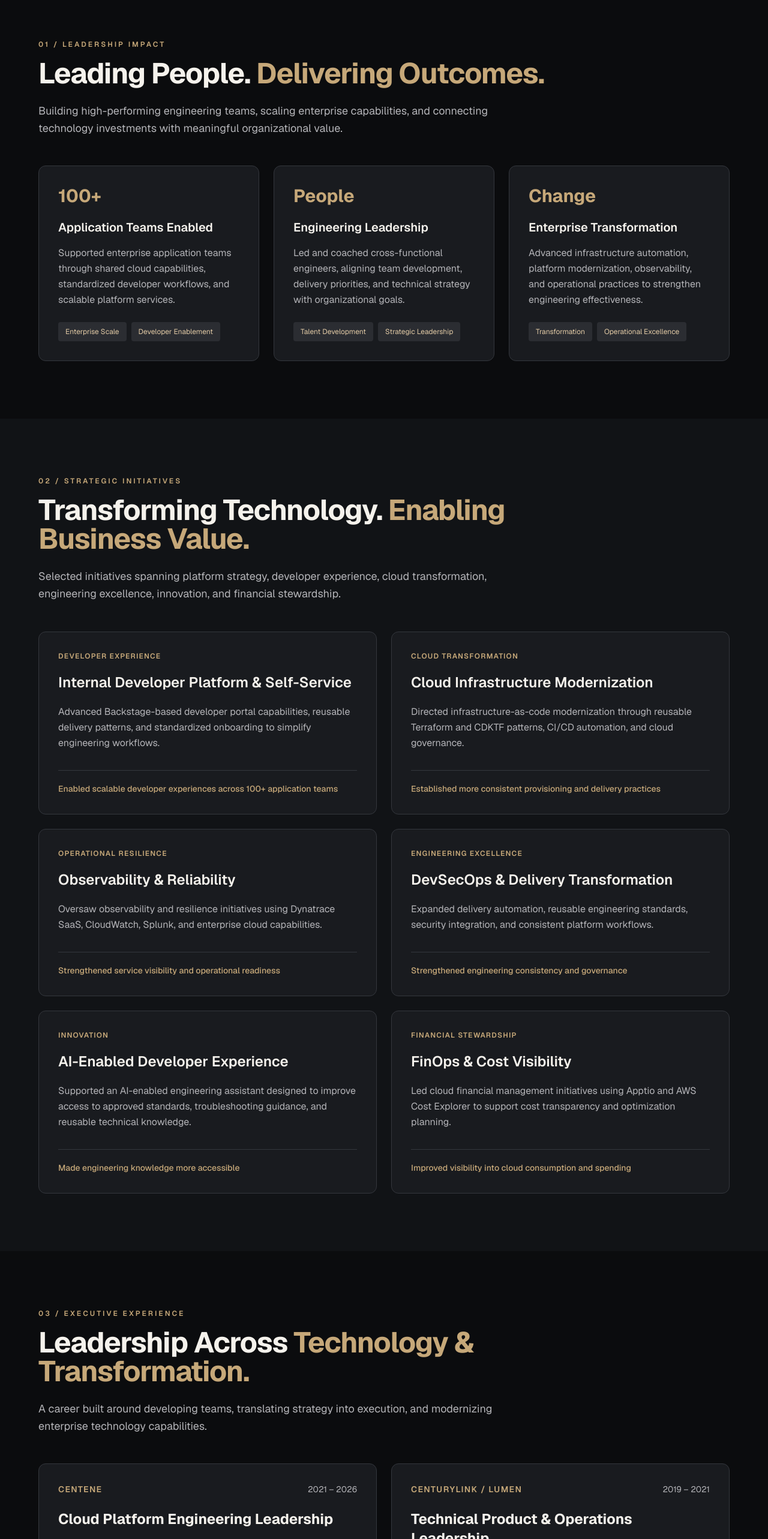
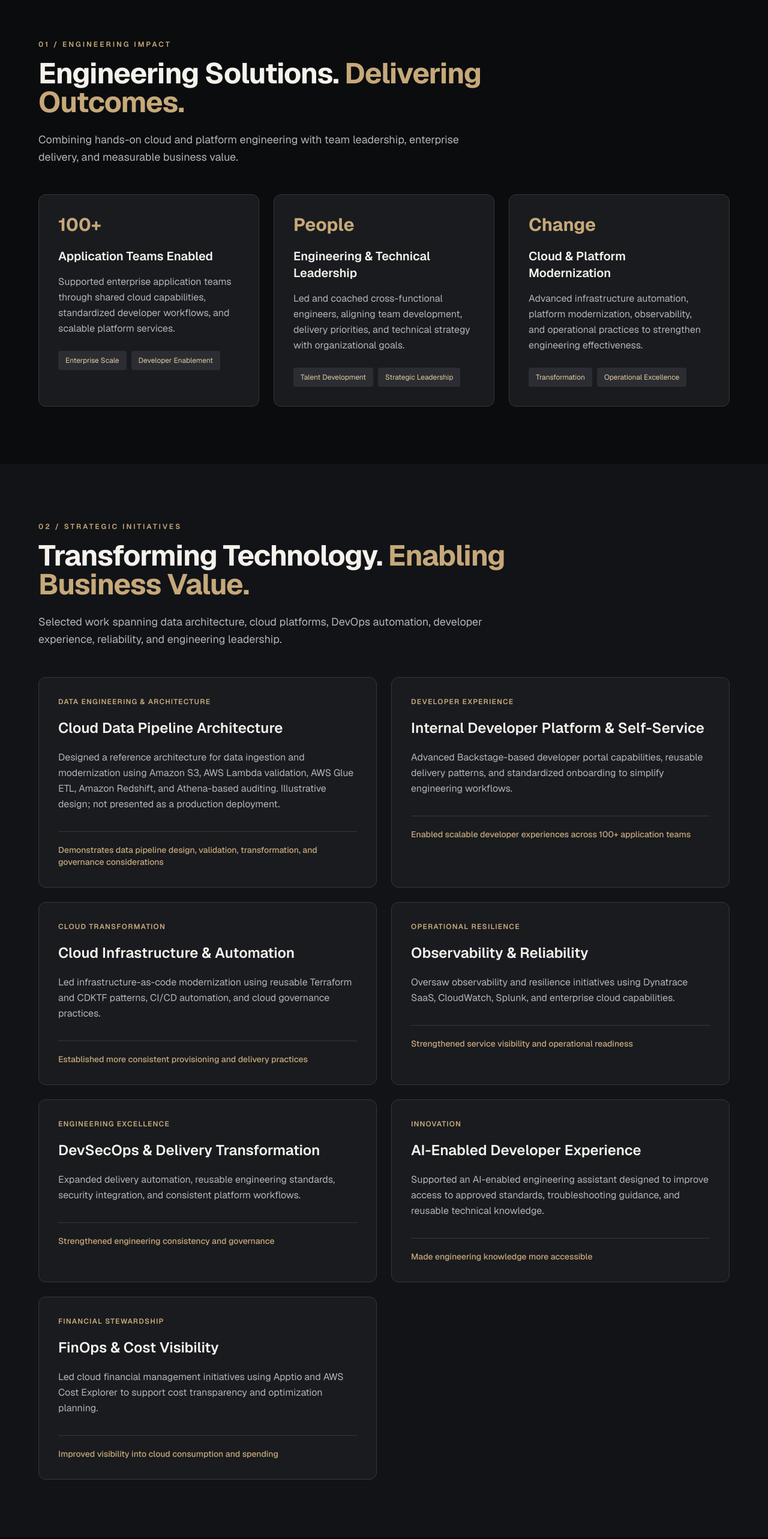
Before and after one commit to Edwardeddie10/edward-portfolio, a Next.js app: page /edward-portfolio/ in a window 1280 px wide. Shown: the part 2149-4715 px from the top of the page at 60% size. Built offline with nearby package versions, Linux system fonts and the light colour scheme.

Commit message:
Refactor LeadershipPortfolio component details
Updated titles and descriptions for various leadership metrics and initiatives. Refactored the executive experience section to use selected work instead.

```diff
--- a/components/LeadershipPortfolio.tsx
+++ b/components/LeadershipPortfolio.tsx
@@ -9,14 +9,14 @@ const impact = [
   },
   {
     metric: "People",
-    title: "Engineering Leadership",
+    title: "Engineering & Technical Leadership",
     description:
       "Led and coached cross-functional engineers, aligning team development, delivery priorities, and technical strategy with organizational goals.",
     tags: ["Talent Development", "Strategic Leadership"],
   },
   {
     metric: "Change",
-    title: "Enterprise Transformation",
+    title: "Cloud & Platform Modernization",
     description:
       "Advanced infrastructure automation, platform modernization, observability, and operational practices to strengthen engineering effectiveness.",
     tags: ["Transformation", "Operational Excellence"],
@@ -24,6 +24,13 @@ const impact = [
 ];
 
 const initiatives = [
+  {
+    category: "DATA ENGINEERING & ARCHITECTURE",
+    title: "Cloud Data Pipeline Architecture",
+    description:
+      "Designed a reference architecture for data ingestion and modernization using Amazon S3, AWS Lambda validation, AWS Glue ETL, Amazon Redshift, and Athena-based auditing. Illustrative design; not presented as a production deployment.",
+    outcome: "Demonstrates data pipeline design, validation, transformation, and governance considerations",
+  },
   {
     category: "DEVELOPER EXPERIENCE",
     title: "Internal Developer Platform & Self-Service",
@@ -33,9 +40,9 @@ const initiatives = [
   },
   {
     category: "CLOUD TRANSFORMATION",
-    title: "Cloud Infrastructure Modernization",
+    title: "Cloud Infrastructure & Automation",
     description:
-      "Directed infrastructure-as-code modernization through reusable Terraform and CDKTF patterns, CI/CD automation, and cloud governance.",
+      "Led infrastructure-as-code modernization using reusable Terraform and CDKTF patterns, CI/CD automation, and cloud governance practices.",
     outcome: "Established more consistent provisioning and delivery practices",
   },
   {
@@ -68,38 +75,34 @@ const initiatives = [
   },
 ];
 
-const executiveExperience = [
+const selectedWork = [
   {
-    company: "CENTENE",
-    period: "2021 – 2026",
-    title: "Cloud Platform Engineering Leadership",
-    roles: [
-      "Manager, Cloud Platform Engineering",
-      "Senior Technical Platform Manager",
-    ],
+    category: "CLOUD & PLATFORM ENGINEERING",
+    title: "Enterprise Cloud Platform Modernization",
     description:
-      "Led engineering teams and strategic initiatives across enterprise cloud enablement, platform modernization, developer experience, observability, resilience, and operational excellence.",
-    strengths: [
-      "People Leadership",
-      "Platform Strategy",
-      "Enterprise Enablement",
-    ],
+      "Supported cloud platform capabilities, infrastructure automation, reusable Terraform/CDKTF patterns, and developer self-service for enterprise application teams.",
+    strengths: ["AWS", "Terraform / CDKTF", "Kubernetes", "Developer Enablement"],
   },
   {
-    company: "CENTURYLINK / LUMEN",
-    period: "2019 – 2021",
-    title: "Technical Product & Operations Leadership",
-    roles: [
-      "Technical Product Owner",
-      "Senior Operations Solution Analyst",
-    ],
+    category: "DEVOPS & SITE RELIABILITY",
+    title: "Delivery Automation & Operational Reliability",
     description:
-      "Connected business priorities with technical product delivery, operational platform improvements, cross-functional execution, and enterprise technology initiatives.",
-    strengths: [
-      "Product Delivery",
-      "Stakeholder Alignment",
-      "Operational Transformation",
-    ],
+      "Contributed to CI/CD standardization, observability modernization, incident response practices, and production reliability across complex enterprise systems.",
+    strengths: ["CI/CD", "Dynatrace", "CloudWatch", "SRE"],
+  },
+  {
+    category: "DATA ENGINEERING & ARCHITECTURE",
+    title: "Cloud Data Pipeline Reference Architecture",
+    description:
+      "Designed a reference architecture for data ingestion, validation, transformation, warehousing, and audit using S3, Lambda, Glue, Redshift, and Athena. Architecture concept; not represented as a production deployment.",
+    strengths: ["S3", "Lambda", "AWS Glue", "Redshift", "Athena"],
+  },
+  {
+    category: "TECHNICAL LEADERSHIP",
+    title: "Engineering Enablement & Product Delivery",
+    description:
+      "Led cross-functional engineering efforts, aligned technical roadmaps with business needs, and supported platform delivery, team development, and stakeholder collaboration.",
+    strengths: ["Engineering Leadership", "Technical Strategy", "Agile Delivery"],
   },
 ];
 
@@ -110,18 +113,17 @@ export default function LeadershipPortfolio() {
       <section id="impact" className="px-6 py-24">
         <div className="mx-auto max-w-6xl">
           <p className="mb-4 text-xs font-semibold tracking-[0.25em] text-[#c6a879]">
-            01 / LEADERSHIP IMPACT
+            01 / ENGINEERING IMPACT
           </p>
 
           <h2 className="max-w-4xl text-4xl font-bold tracking-tight md:text-5xl">
-            Leading People.
+            Engineering Solutions.
             <span className="text-[#c6a879]"> Delivering Outcomes.</span>
           </h2>
 
           <p className="mt-6 max-w-3xl text-lg leading-relaxed text-[#b4b4b8]">
-            Building high-performing engineering teams, scaling
-            enterprise capabilities, and connecting technology
-            investments with meaningful organizational value.
+            Combining hands-on cloud and platform engineering with team
+            leadership, enterprise delivery, and measurable business value.
           </p>
 
           <div className="mt-12 grid gap-6 md:grid-cols-3">
@@ -174,9 +176,9 @@ export default function LeadershipPortfolio() {
           </h2>
 
           <p className="mt-6 max-w-3xl text-lg leading-relaxed text-[#b4b4b8]">
-            Selected initiatives spanning platform strategy,
-            developer experience, cloud transformation, engineering
-            excellence, innovation, and financial stewardship.
+            Selected work spanning data architecture, cloud platforms,
+            DevOps automation, developer experience, reliability,
+            and engineering leadership.
           </p>
 
           <div className="mt-12 grid gap-6 md:grid-cols-2">
@@ -208,62 +210,36 @@ export default function LeadershipPortfolio() {
         </div>
       </section>
 
-      {/* Executive Experience */}
+      {/* Capability-led work: no employer names, job titles, or dates */}
       <section id="experience" className="px-6 py-24">
         <div className="mx-auto max-w-6xl">
           <p className="mb-4 text-xs font-semibold tracking-[0.25em] text-[#c6a879]">
-            03 / EXECUTIVE EXPERIENCE
+            03 / SELECTED ENGINEERING WORK
           </p>
-
           <h2 className="max-w-4xl text-4xl font-bold tracking-tight md:text-5xl">
-            Leadership Across
-            <span className="text-[#c6a879]">
-              {" "}Technology & Transformation.
-            </span>
+            Real Engineering Challenges.
+            <span className="text-[#c6a879]"> Practical Solutions.</span>
           </h2>
-
           <p className="mt-6 max-w-3xl text-lg leading-relaxed text-[#b4b4b8]">
-            A career built around developing teams, translating
-            strategy into execution, and modernizing enterprise
-            technology capabilities.
+            A capability-led view of enterprise contributions, technical
+            architecture, and engineering leadership — without a traditional
+            employment timeline.
           </p>
-
           <div className="mt-12 grid gap-6 md:grid-cols-2">
-            {executiveExperience.map((job) => (
+            {selectedWork.map((work) => (
               <article
-                key={job.company}
+                key={work.title}
                 className="rounded-xl border border-[#34373d] bg-[#191b1f] p-8 transition hover:border-[#c6a879]"
               >
-                <div className="flex flex-wrap items-center justify-between gap-3">
-                  <p className="text-sm font-semibold tracking-widest text-[#c6a879]">
-                    {job.company}
-                  </p>
-                  <p className="text-sm text-[#b4b4b8]">
-                    {job.period}
-                  </p>
-                </div>
-
-                <h3 className="mt-6 text-2xl font-bold">
-                  {job.title}
-                </h3>
-
-                <div className="mt-5 space-y-2">
-                  {job.roles.map((role) => (
-                    <p
-                      key={role}
-                      className="text-sm text-[#d3d3d5]"
-                    >
-                      {role}
-                    </p>
-                  ))}
-                </div>
-
-                <p className="mt-6 leading-relaxed text-[#b4b4b8]">
-                  {job.description}
+                <p className="text-xs font-semibold tracking-widest text-[#c6a879]">
+                  {work.category}
                 </p>
-
+                <h3 className="mt-5 text-2xl font-bold">{work.title}</h3>
+                <p className="mt-5 leading-relaxed text-[#b4b4b8]">
+                  {work.description}
+                </p>
                 <div className="mt-8 flex flex-wrap gap-2 border-t border-[#34373d] pt-6">
-                  {job.strengths.map((strength) => (
+                  {work.strengths.map((strength) => (
                     <span
                       key={strength}
                       className="rounded bg-[#2b2d32] px-3 py-2 text-xs text-[#e3cba6]"
@@ -275,23 +251,6 @@ export default function LeadershipPortfolio() {
               </article>
             ))}
           </div>
-
-          <div className="mt-6 rounded-xl border border-[#34373d] bg-[#141619] p-8">
-            <p className="text-xs font-semibold tracking-widest text-[#c6a879]">
-              EARLIER CAREER FOUNDATIONS
-            </p>
-
-            <h3 className="mt-4 text-xl font-semibold">
-              Systems Analysis, Financial Services & Business Operations
-            </h3>
-
-            <p className="mt-4 leading-relaxed text-[#b4b4b8]">
-              Earlier experience across Sedgwick, BNY Mellon,
-              and JPMorgan Chase established a foundation in
-              business analysis, technology delivery, financial
-              operations, and client relationship management.
-            </p>
-          </div>
         </div>
       </section>
     </div>
```
